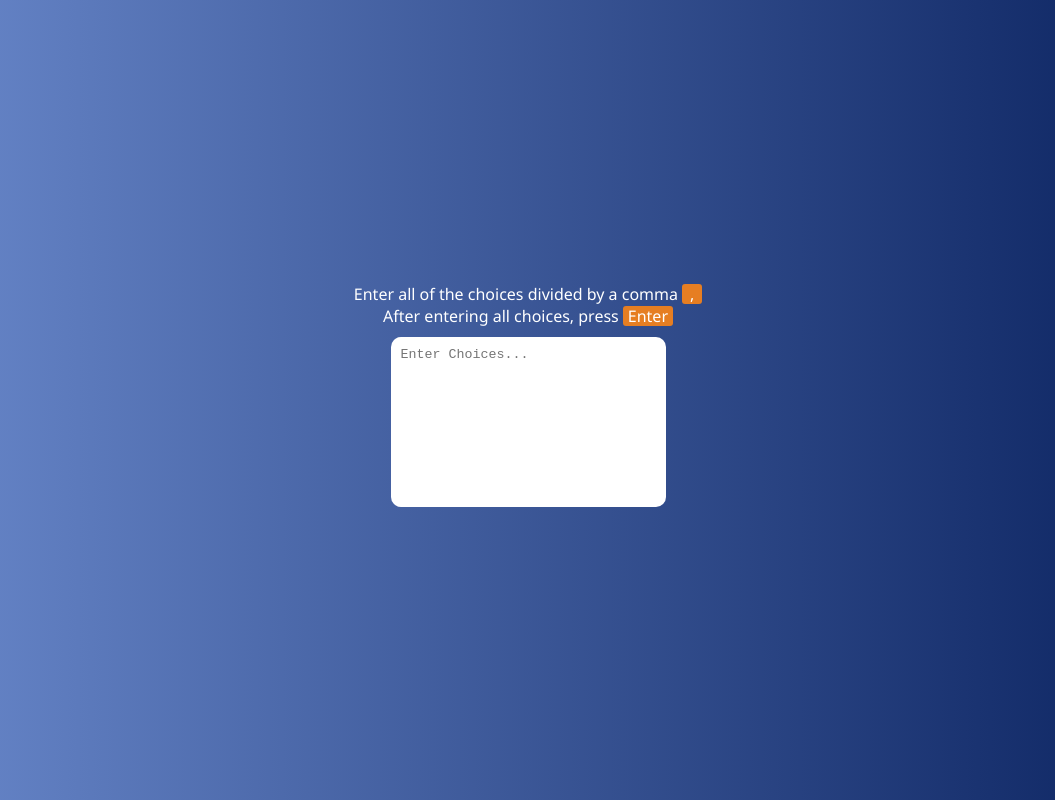
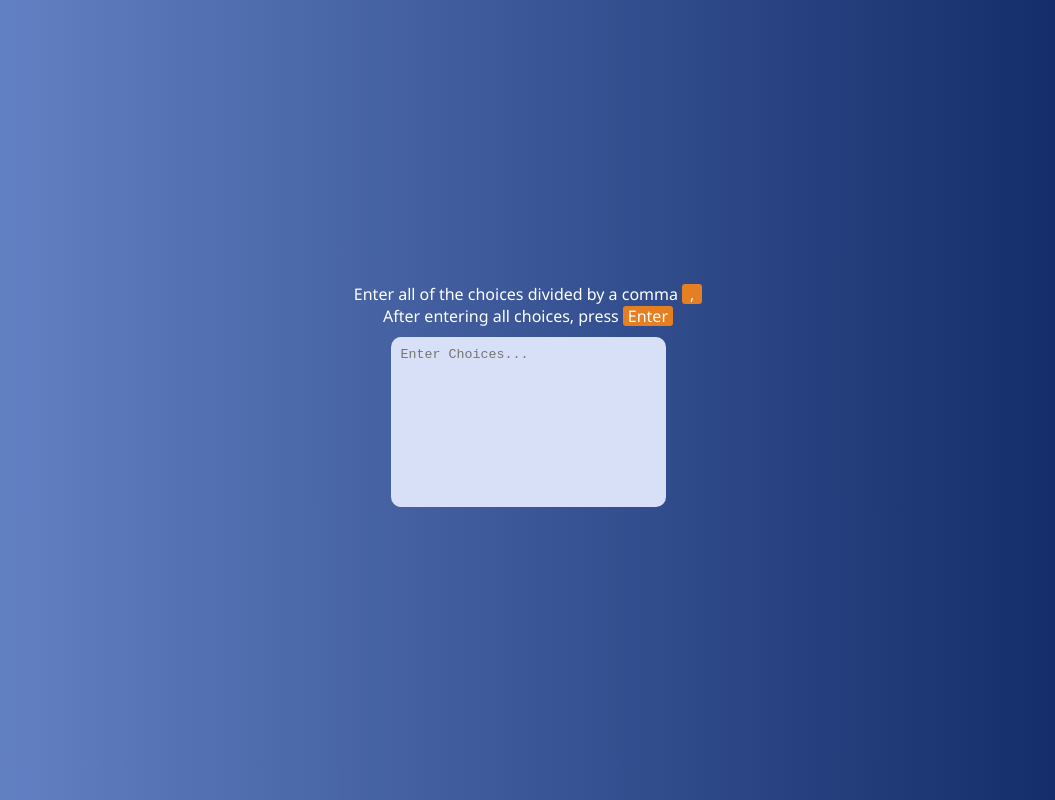
Before and after one commit to arimoa/random-choice-picker, a plain HTML site: page index.html in a window 1280 px wide. In both pictures the pointer is over the element 640 px from the left and 422 px from the top of the page. Shown: the whole page, without its empty margins (112-1167 px from the left). Drawn offline with Linux system fonts and the light colour scheme.

Commit message:
Update style.css

```diff
--- a/style.css
+++ b/style.css
@@ -36,6 +36,10 @@ textarea {
   resize: none;
   border: none;
   margin: 10px 0;
+  transition: 0.2s;
+}
+textarea:hover {
+  background-color: #d7e0f6;
 }
 .choices {
   max-width: 400px;
```
